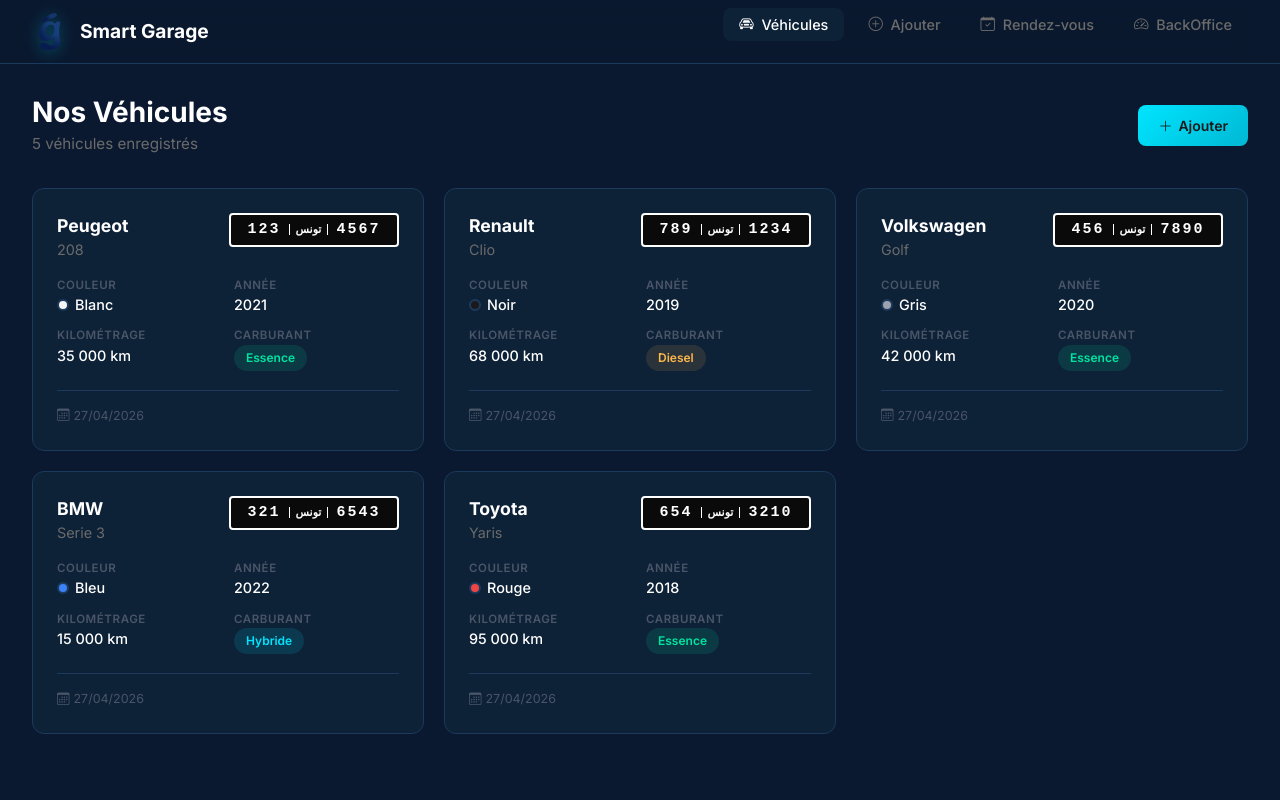
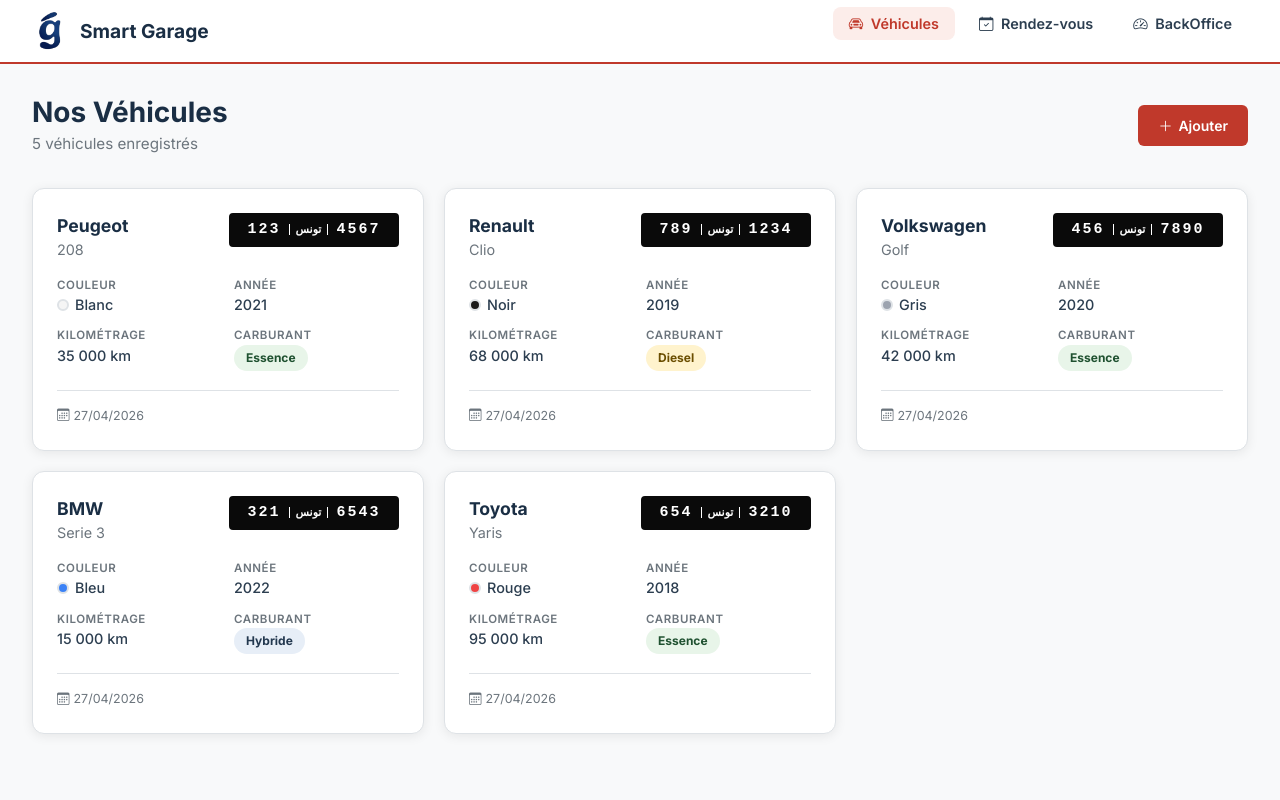
Before and after one commit to alabenali/Smart-Garage-System-2A33, a PHP site: page / in a window 1280 px wide. Run offline with PHP 8.4, Linux system fonts and the light colour scheme; data comes from the database, SQL or seed files in the repository.

Commit message:
changement de desaigne

```diff
--- a/controllers/VehicleController.php
+++ b/controllers/VehicleController.php
@@ -58,9 +58,14 @@ class VehicleController
             $errors[] = "Le kilométrage doit être positif.";
         }
 
-        // Valider le format de l'immatriculation (format Tunisien: 123 TU 4567)
-        if (!empty($immatriculation) && !preg_match('/^\d{1,4}\s?[A-Za-z]{1,4}\s?\d{1,4}$/', $immatriculation)) {
-            $errors[] = "Le format de l'immatriculation est invalide (ex: 123 TU 4567).";
+        // Valider le format de l'immatriculation (TU: 123TU4567, RS: RS1234 à RS123456)
+        $normalizedPlate = strtoupper(preg_replace('/[\s\-.]+/', '', $immatriculation));
+        if (!empty($immatriculation)
+            && !preg_match('/^\d{1,3}TU\d{1,4}$/', $normalizedPlate)
+            && !preg_match('/^\d{1,3}RS\d{1,4}$/', $normalizedPlate)
+            && !preg_match('/^RS\d{4,6}$/', $normalizedPlate)
+        ) {
+            $errors[] = "Le format de l'immatriculation est invalide (ex: 123TU4567 ou RS12345).";
         }
 
         return [
@@ -335,8 +340,16 @@ class VehicleController
         $plate = preg_replace('/\s+/', '', $plate);
         $plate = str_replace(['-', '.'], '', $plate);
 
-        if (preg_match('/^(\d{1,3})(TU|RS)(\d{1,4})$/', $plate, $matches) === 1) {
-            return $matches[1] . $matches[2] . $matches[3];
+        if (preg_match('/^(\d{1,3})TU(\d{1,4})$/', $plate, $tuMatches) === 1) {
+            return $tuMatches[1] . 'TU' . $tuMatches[2];
+        }
+
+        if (preg_match('/^(\d{1,3})RS(\d{1,4})$/', $plate, $legacyRsMatches) === 1) {
+            return $legacyRsMatches[1] . 'RS' . $legacyRsMatches[2];
+        }
+
+        if (preg_match('/^RS(\d{4,6})$/', $plate, $rsMatches) === 1) {
+            return 'RS' . $rsMatches[1];
         }
 
         return $plate;
--- a/helpers/PlateHelper.php
+++ b/helpers/PlateHelper.php
@@ -25,6 +25,16 @@ if (!function_exists('formatPlate')) {
 
     function formatRSPlate(string $normalized): string
     {
+        if (preg_match('/^RS(\d{4,6})$/i', $normalized, $matches) === 1) {
+            $digits = $matches[1];
+
+            return '<span class="tn-plate tn-plate-rs" title="Série RS">'
+                . '<span class="tn-plate-rs-ar">ن.ت</span>'
+                . '<span class="tn-plate-rs-sep"></span>'
+                . '<span class="tn-plate-rs-right">' . htmlspecialchars($digits, ENT_QUOTES, 'UTF-8') . '</span>'
+                . '</span>';
+        }
+
         $parts = preg_split('/RS/i', $normalized);
         $left = (is_array($parts) && isset($parts[0])) ? trim($parts[0]) : '';
         $right = (is_array($parts) && isset($parts[1])) ? trim($parts[1]) : '';
@@ -52,7 +62,7 @@ if (!function_exists('formatPlate')) {
             return formatTUPlate($normalized);
         }
 
-        if (preg_match('/^\d{1,3}RS\d{1,4}$/i', $normalized) === 1) {
+        if (preg_match('/^\d{1,3}RS\d{1,4}$/i', $normalized) === 1 || preg_match('/^RS\d{4,6}$/i', $normalized) === 1) {
             return formatRSPlate($normalized);
         }
 
--- a/views/css/style.css
+++ b/views/css/style.css
@@ -1,55 +1,44 @@
 /* ============================================
-   Système Smart Garage – Styles Personnalisés
-   Design Premium en Mode Sombre
+   Systeme Smart Garage - Theme Clair Automobile
    ============================================ */
 
 @import url('https://fonts.googleapis.com/css2?family=Inter:wght@300;400;500;600;700;800&display=swap');
 
 :root {
-    /* ── Charte Graphique ─────────────────────── */
-    /* Bleu Marine – fond principal               */
-    --bg-primary: #0A192F;
-    /* Nuances dérivées plus sombres / claires     */
-    --bg-secondary: #071225;
-    --bg-card: #0D2137;
-    --bg-card-hover: #122B45;
-    --border-color: #1C3A5C;
+    --bg-primary: #FFFFFF;
+    --bg-secondary: #F8F9FA;
+    --bg-card: #FFFFFF;
+    --bg-card-hover: #F1F3F4;
+    --border-color: #DEE2E6;
+    --text-primary: #2C3E50;
+    --text-secondary: #6C757D;
+    --text-muted: #6C757D;
+    --accent: #C0392B;
+    --accent-hover: #A93226;
+    --accent-secondary: #1A2E44;
 
-    /* Blanc – titres & texte principal             */
-    --text-primary: #FFFFFF;
-    /* Gris Métal – texte secondaire & bordures    */
-    --text-secondary: #6B6B6B;
-    --text-muted: #4A5568;
+    --accent-glow: rgba(192, 57, 43, 0.15);
+    --success: #2E7D32;
+    --success-bg: #E8F5E9;
+    --danger: #C62828;
+    --danger-bg: #FDECEA;
+    --warning: #A66D03;
+    --warning-bg: #FFF3CD;
+    --info: #1A2E44;
+    --info-bg: #E7EEF7;
 
-    /* Bleu Cyan – accent principal                */
-    --accent: #00E5FF;
-    --accent-hover: #33EBFF;
-    --accent-glow: rgba(0, 229, 255, 0.25);
+    --gradient-1: linear-gradient(135deg, #C0392B, #A93226);
+    --gradient-2: linear-gradient(135deg, #1A2E44, #273F5C);
+    --gradient-3: linear-gradient(135deg, #E67E22, #D46A0A);
+    --gradient-4: linear-gradient(135deg, #C0392B, #E67E22);
 
-    /* Status colors (conservées pour badges/alertes) */
-    --success: #00E5A0;
-    --success-bg: rgba(0, 229, 160, 0.12);
-    --danger: #FF5252;
-    --danger-bg: rgba(255, 82, 82, 0.12);
-    --warning: #FFB74D;
-    --warning-bg: rgba(255, 183, 77, 0.12);
-    --info: #00E5FF;
-    --info-bg: rgba(0, 229, 255, 0.12);
-
-    /* Dégradés – Cyan dominant                    */
-    --gradient-1: linear-gradient(135deg, #00E5FF, #00B8D4);
-    --gradient-2: linear-gradient(135deg, #00E5A0, #00BFA5);
-    --gradient-3: linear-gradient(135deg, #FFB74D, #FF9800);
-    --gradient-4: linear-gradient(135deg, #00E5FF, #40C4FF);
-
-    /* Noir Profond – texte sur fonds clairs        */
-    --text-dark: #1A1A1A;
+    --text-dark: #FFFFFF;
 
     --radius: 12px;
     --radius-sm: 8px;
-    --shadow: 0 4px 24px rgba(0, 0, 0, 0.4);
-    --shadow-lg: 0 8px 40px rgba(0, 0, 0, 0.5);
-    --transition: all 0.3s cubic-bezier(0.4, 0, 0.2, 1);
+    --shadow: 0 2px 12px rgba(0, 0, 0, 0.08);
+    --shadow-lg: 0 10px 24px rgba(0, 0, 0, 0.12);
+    --transition: all 0.25s ease;
 }
 
 * {
@@ -60,15 +49,36 @@
 
 body {
     font-family: 'Inter', sans-serif;
-    background: var(--bg-primary);
+    background: var(--bg-secondary);
     color: var(--text-primary);
     min-height: 100vh;
     -webkit-font-smoothing: antialiased;
 }
 
-/* ---- Barre de défilement (Scrollbar) ---- */
+h1,
+h2,
+h3,
+h4,
+h5,
+h6,
+.page-title {
+    font-weight: 700;
+    color: var(--accent-secondary);
+}
+
+.page-title {
+    font-size: 1.75rem;
+    margin-bottom: 0.3rem;
+}
+
+.page-subtitle {
+    color: var(--text-secondary);
+    font-size: 0.95rem;
+    margin-bottom: 2rem;
+}
+
 ::-webkit-scrollbar {
-    width: 6px;
+    width: 8px;
 }
 
 ::-webkit-scrollbar-track {
@@ -76,22 +86,20 @@ body {
 }
 
 ::-webkit-scrollbar-thumb {
-    background: var(--border-color);
-    border-radius: 3px;
+    background: #C9D1D9;
+    border-radius: 4px;
 }
 
 ::-webkit-scrollbar-thumb:hover {
-    background: var(--accent);
+    background: #A9B5C0;
 }
 
 /* ============================================
-   BARRE DE NAVIGATION SUPÉRIEURE
+   BARRE DE NAVIGATION SUPERIEURE
    ============================================ */
 .sg-navbar {
-    background: rgba(10, 25, 47, 0.9);
-    backdrop-filter: blur(20px);
-    -webkit-backdrop-filter: blur(20px);
-    border-bottom: 1px solid var(--border-color);
+    background: #FFFFFF;
+    border-bottom: 2px solid #C0392B;
     padding: 0 2rem;
     height: 64px;
     display: flex;
@@ -107,7 +115,7 @@ body {
     align-items: center;
     gap: 10px;
     text-decoration: none;
-    color: var(--text-primary);
+    color: #1A2E44;
     font-weight: 700;
     font-size: 1.2rem;
 }
@@ -117,13 +125,11 @@ body {
     height: 38px;
     object-fit: contain;
     border-radius: var(--radius-sm);
-    filter: drop-shadow(0 2px 8px rgba(0, 229, 255, 0.3));
     transition: var(--transition);
 }
 
 .sg-navbar .brand:hover .logo-img {
-    filter: drop-shadow(0 2px 12px rgba(0, 229, 255, 0.5));
-    transform: scale(1.05);
+    transform: scale(1.04);
 }
 
 .sg-navbar .nav-links {
@@ -133,19 +139,23 @@ body {
 }
 
 .sg-navbar .nav-links a {
-    color: var(--text-secondary);
+    color: #2C3E50;
     text-decoration: none;
     padding: 8px 16px;
     border-radius: var(--radius-sm);
     font-size: 0.9rem;
-    font-weight: 500;
+    font-weight: 600;
     transition: var(--transition);
 }
 
-.sg-navbar .nav-links a:hover,
+.sg-navbar .nav-links a:hover {
+    color: var(--accent);
+    background: #F5F7FA;
+}
+
 .sg-navbar .nav-links a.active {
-    color: var(--text-primary);
-    background: var(--bg-card);
+    color: #C0392B;
+    background: #FCEDEA;
 }
 
 /* ============================================
@@ -155,18 +165,6 @@ body {
     max-width: 1300px;
     margin: 0 auto;
     padding: 2rem 2rem 4rem;
-}
-
-.page-title {
-    font-size: 1.75rem;
-    font-weight: 700;
-    margin-bottom: 0.3rem;
-}
-
-.page-subtitle {
-    color: var(--text-secondary);
-    font-size: 0.95rem;
-    margin-bottom: 2rem;
 }
 
 /* ============================================
@@ -348,35 +317,69 @@ body {
 }
 
 /* ============================================
-   BADGES & PILULES (PILLS)
+   BADGES & PILULES (PASTEL SUR FOND CLAIR)
    ============================================ */
 .badge-fuel {
     display: inline-block;
     padding: 4px 12px;
     border-radius: 50px;
     font-size: 0.75rem;
-    font-weight: 600;
+    font-weight: 700;
     text-transform: capitalize;
 }
 
 .badge-fuel.essence {
-    background: var(--success-bg);
-    color: var(--success);
+    background: #E8F5E9;
+    color: #1F5130;
 }
 
 .badge-fuel.diesel {
-    background: var(--warning-bg);
-    color: var(--warning);
+    background: #FFF3CD;
+    color: #6B4E00;
 }
 
 .badge-fuel.hybride {
-    background: var(--info-bg);
-    color: var(--info);
+    background: #E7EEF7;
+    color: #23384F;
 }
 
 .badge-fuel.electrique {
-    background: rgba(168, 85, 247, 0.12);
-    color: #a855f7;
+    background: #F1ECFF;
+    color: #4B3A8C;
+}
+
+.status-badge,
+.badge-status {
+    display: inline-block;
+    padding: 4px 12px;
+    border-radius: 50px;
+    font-size: 0.75rem;
+    font-weight: 700;
+}
+
+.status-en-attente {
+    background: #FFF3CD;
+    color: #6B4E00;
+}
+
+.status-confirme {
+    background: #E7EEF7;
+    color: #23384F;
+}
+
+.status-en-cours {
+    background: #E8F5E9;
+    color: #1F5130;
+}
+
+.status-termine {
+    background: #EAF7EF;
+    color: #2E7D32;
+}
+
+.status-annule {
+    background: #FDECEA;
+    color: #8F1D1D;
 }
 
 .badge-color {
@@ -412,41 +415,43 @@ body {
 }
 
 .btn-sg-primary {
-    background: var(--gradient-1);
-    color: var(--text-dark);
+    background: #C0392B;
+    color: #FFFFFF;
+    border: none;
+    border-radius: 6px;
 }
 
 .btn-sg-primary:hover {
-    box-shadow: 0 4px 20px var(--accent-glow);
+    background: #A93226;
     transform: translateY(-2px);
-    color: var(--text-dark);
+    color: #FFFFFF;
 }
 
 .btn-sg-success {
-    background: var(--success-bg);
-    color: var(--success);
-    border: 1px solid rgba(34, 197, 94, 0.2);
+    background: #E8F5E9;
+    color: #1F5130;
+    border: 1px solid #CDE8D2;
 }
 
 .btn-sg-success:hover {
-    background: rgba(34, 197, 94, 0.2);
-    color: var(--success);
+    background: #DFF1E3;
+    color: #1F5130;
 }
 
 .btn-sg-danger {
-    background: var(--danger-bg);
-    color: var(--danger);
-    border: 1px solid rgba(239, 68, 68, 0.2);
+    background: #FDECEA;
+    color: #8F1D1D;
+    border: 1px solid #F6CECA;
 }
 
 .btn-sg-danger:hover {
-    background: rgba(239, 68, 68, 0.2);
-    color: var(--danger);
+    background: #FADFD9;
+    color: #8F1D1D;
 }
 
 .btn-sg-outline {
-    background: transparent;
-    color: var(--text-secondary);
+    background: #FFFFFF;
+    color: var(--text-primary);
     border: 1px solid var(--border-color);
 }
 
@@ -585,19 +590,20 @@ body {
 }
 
 .vehicle-card {
-    background: var(--bg-card);
-    border: 1px solid var(--border-color);
+    background: #FFFFFF;
+    border: 1px solid #DEE2E6;
     border-radius: var(--radius);
     padding: 1.5rem;
     transition: var(--transition);
     position: relative;
     overflow: hidden;
+    box-shadow: 0 2px 12px rgba(0, 0, 0, 0.08);
 }
 
 .vehicle-card:hover {
-    transform: translateY(-4px);
-    box-shadow: var(--shadow);
-    border-color: var(--accent);
+    transform: translateY(-3px);
+    box-shadow: 0 10px 24px rgba(0, 0, 0, 0.14);
+    border-color: #C0392B;
 }
 
 .vehicle-card .vc-header {
@@ -610,6 +616,7 @@ body {
 .vehicle-card .vc-brand {
     font-size: 1.1rem;
     font-weight: 700;
+    color: var(--accent-secondary);
 }
 
 .vehicle-card .vc-model {
@@ -621,9 +628,15 @@ body {
     display: inline-flex;
 }
 
+.vehicle-card .vc-plate .tn-plate {
+    background: #0A0A0A;
+    border: 2px solid #0A0A0A;
+    color: #FFFFFF;
+}
+
 .tn-plate {
-    background: #0a0a0a;
-    border: 2px solid #ffffff;
+    background: #0A0A0A;
+    border: 2px solid #0A0A0A;
     border-radius: 4px;
     padding: 4px 10px;
     display: inline-flex;
--- a/views/front/layout_header.php
+++ b/views/front/layout_header.php
@@ -5,12 +5,21 @@
     <meta name="viewport" content="width=device-width, initial-scale=1.0">
     <title><?php echo isset($pageTitle) ? $pageTitle . ' – ' : ''; ?>Smart Garage</title>
     <meta name="description" content="Smart Garage System – Gestion intelligente de votre garage automobile.">
+    <?php $styleVersion = @filemtime(__DIR__ . '/../css/style.css') ?: time(); ?>
     <link rel="stylesheet" href="https://cdnjs.cloudflare.com/ajax/libs/bootstrap/5.3.2/css/bootstrap.min.css">
     <link rel="stylesheet" href="https://cdnjs.cloudflare.com/ajax/libs/bootstrap-icons/1.11.3/font/bootstrap-icons.min.css">
-    <link rel="stylesheet" href="views/css/style.css">
+    <link rel="stylesheet" href="views/css/style.css?v=<?php echo $styleVersion; ?>">
     <?php if (!empty($extraCss) && is_array($extraCss)): ?>
         <?php foreach ($extraCss as $css): ?>
-            <link rel="stylesheet" href="<?php echo htmlspecialchars($css); ?>">
+            <?php
+            $cssVersion = time();
+            if (strpos($css, 'views/css/') === 0) {
+                $relativeCss = substr($css, strlen('views/css/'));
+                $absCssPath = __DIR__ . '/../css/' . $relativeCss;
+                $cssVersion = @filemtime($absCssPath) ?: time();
+            }
+            ?>
+            <link rel="stylesheet" href="<?php echo htmlspecialchars($css); ?>?v=<?php echo $cssVersion; ?>">
         <?php endforeach; ?>
     <?php endif; ?>
 </head>
@@ -24,7 +33,6 @@
     </a>
     <ul class="nav-links">
         <li><a href="index.php?action=showVehicles" class="<?php echo ($action ?? '') === 'showVehicles' ? 'active' : ''; ?>"><i class="bi bi-car-front me-1"></i> Véhicules</a></li>
-        <li><a href="index.php?action=addVehicle" class="<?php echo ($action ?? '') === 'addVehicle' ? 'active' : ''; ?>"><i class="bi bi-plus-circle me-1"></i> Ajouter</a></li>
         <li><a href="index.php?action=frontCalendar" class="<?php echo ($action ?? '') === 'frontCalendar' ? 'active' : ''; ?>"><i class="bi bi-calendar-check me-1"></i> Rendez-vous</a></li>
         <li><a href="index.php?action=dashboard" class="<?php echo ($action ?? '') === 'dashboard' ? 'active' : ''; ?>"><i class="bi bi-speedometer2 me-1"></i> BackOffice</a></li>
     </ul>
--- a/views/js/validation.js
+++ b/views/js/validation.js
@@ -38,8 +38,10 @@ function validateVehicleForm(form) {
     if (!immatVal) {
         showError(immatriculation, "L'immatriculation est obligatoire.");
         isValid = false;
-    } else if (!/^\d{1,3}TU\d{1,4}$/i.test(normalizedImmat) && !/^\d{1,3}RS\d{1,4}$/i.test(normalizedImmat)) {
-        showError(immatriculation, 'Format invalide. Utilisez le format 123TU4567 ou 123RS4567.');
+    } else if (!/^\d{1,3}TU\d{1,4}$/i.test(normalizedImmat)
+        && !/^\d{1,3}RS\d{1,4}$/i.test(normalizedImmat)
+        && !/^RS\d{4,6}$/i.test(normalizedImmat)) {
+        showError(immatriculation, 'Format invalide. Utilisez le format 123TU4567 ou RS12345.');
         isValid = false;
     }
 
```
Also changed, not shown: other parts of views/css/style.css (+54 -85 lines), views/back/layout_header.php (+11 -2 lines), views/back/vehicle_edit.php (+4 -5 lines), views/front/vehicle_add.php (+4 -5 lines).
